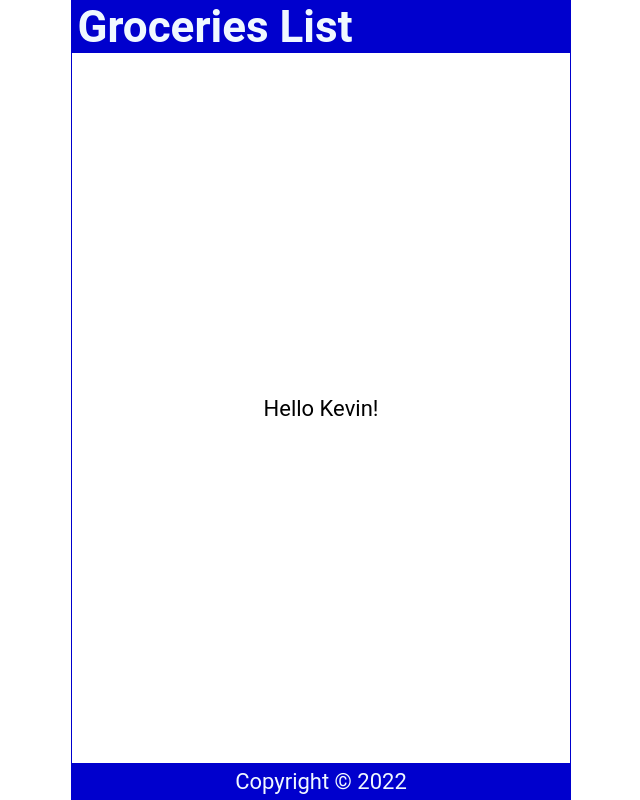
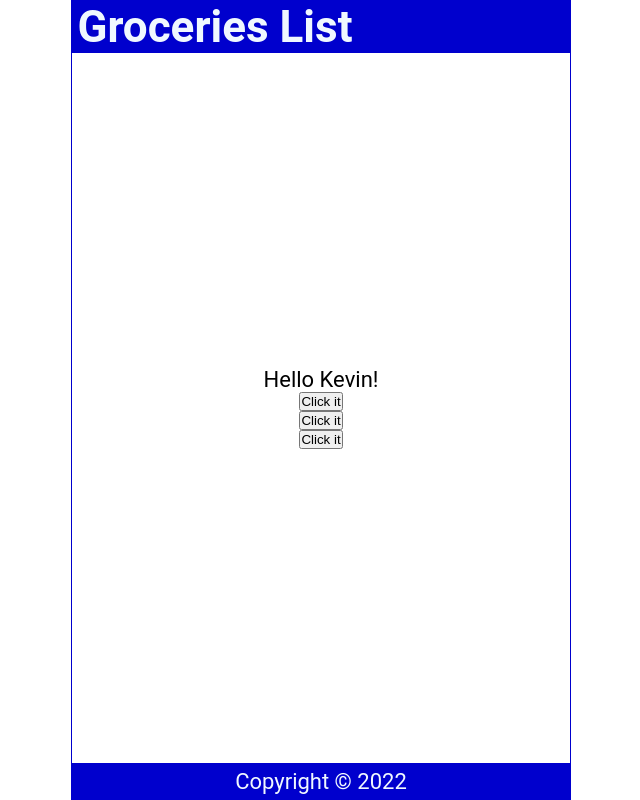
Before and after one commit to daniyar-yes/localstorage-todo, a React (Create React App) app: page / in a window 1280 px wide. Shown: the whole page, without its empty margins (319-959 px from the left). Built offline with nearby package versions, Linux system fonts and the light colour scheme.

Commit message:
added buttons and event listeners

```diff
--- a/src/Content.js
+++ b/src/Content.js
@@ -4,11 +4,27 @@
         const int = Math.floor(Math.random() * 3)
         return names[int]
     }
+
+    const handleClick = () => {
+      console.log('You clicked it')
+    }
+
+    const handleClick2 = (name) => {
+      console.log(`${name} was clicked`)
+    }
+
+    const handleClick3 = (e) => {
+      console.log(e.target.innerText)
+    }
+
     return (
       <main>
-        <p>
+          <p onDoubleClick={handleClick}>
               Hello {handleNameChange()}!
           </p>
+          <button onClick={handleClick}>Click it</button>
+          <button onClick={() => handleClick2('Danik')}>Click it</button>
+          <button onClick={(e) => handleClick3(e)}>Click it</button>
       </main>
     )
 }
```
Lines whose indentation alone changed are shown as unchanged.
